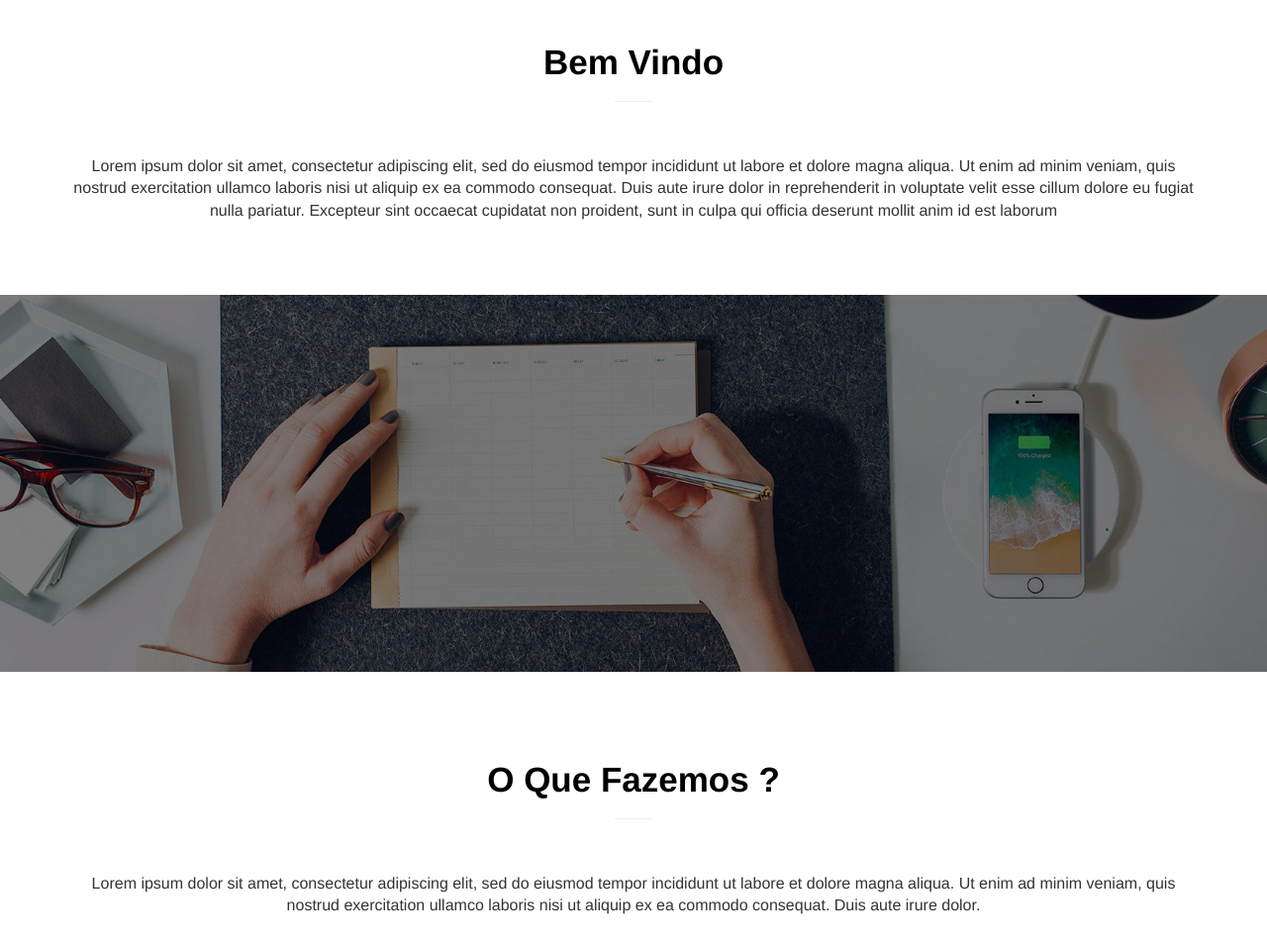
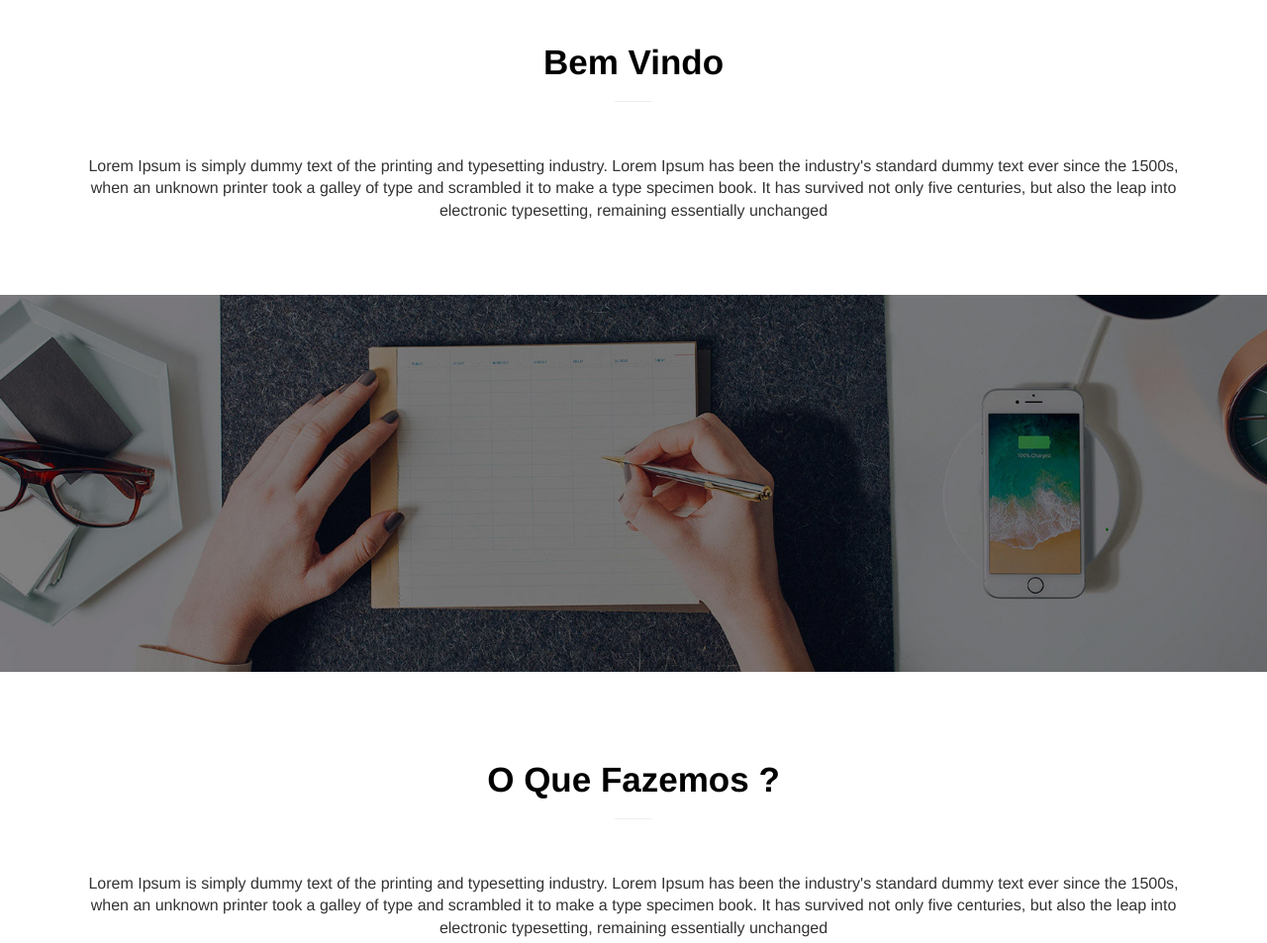
Before and after one commit to LeandroXavierHeitor30/LeandroXavierHeitor30.github.io, a plain HTML site: page index.html in a window 1280 px wide. Shown: the part 780-1733 px from the top of the page at 99% size. Drawn offline with nearby package versions, Linux system fonts and the light colour scheme; files whose address does not match are found by name.

Commit message:
Update index.html

```diff
--- a/index.html
+++ b/index.html
@@ -108,8 +108,7 @@
             <div class="row"  >
                 <div class="col-lg-12 col-md-12 col-sm-12 col-xs-12 texto-3">
                     <p>
-                    Lorem ipsum dolor sit amet, consectetur adipiscing elit, sed do eiusmod tempor incididunt ut labore et dolore magna aliqua. Ut enim ad minim veniam, quis nostrud exercitation ullamco laboris nisi ut aliquip ex ea commodo consequat. Duis aute irure dolor in reprehenderit in voluptate velit esse cillum dolore eu fugiat nulla pariatur. Excepteur sint occaecat cupidatat non proident, sunt in culpa qui officia deserunt mollit anim id est laborum
-                     </p>
+Lorem Ipsum is simply dummy text of the printing and typesetting industry. Lorem Ipsum has been the industry's standard dummy text ever since the 1500s, when an unknown printer took a galley of type and scrambled it to make a type specimen book. It has survived not only five centuries, but also the leap into electronic typesetting, remaining essentially unchanged                     </p>
                 </div>
             </div>
         </div>
@@ -126,8 +125,7 @@
                             <div class="row"  >
                                 <div class="col-lg-12 col-md-12 col-sm-12 col-xs-12">
                                     <p>
-                                    Lorem ipsum dolor sit amet, consectetur adipiscing elit, sed do eiusmod tempor incididunt ut labore et dolore magna aliqua. Ut enim ad minim veniam, quis nostrud exercitation ullamco laboris nisi ut aliquip ex ea commodo consequat. Duis aute irure dolor.
-                                     </p>
+Lorem Ipsum is simply dummy text of the printing and typesetting industry. Lorem Ipsum has been the industry's standard dummy text ever since the 1500s, when an unknown printer took a galley of type and scrambled it to make a type specimen book. It has survived not only five centuries, but also the leap into electronic typesetting, remaining essentially unchanged                                     </p>
                                 </div>
                             </div>
                         </div>
```
